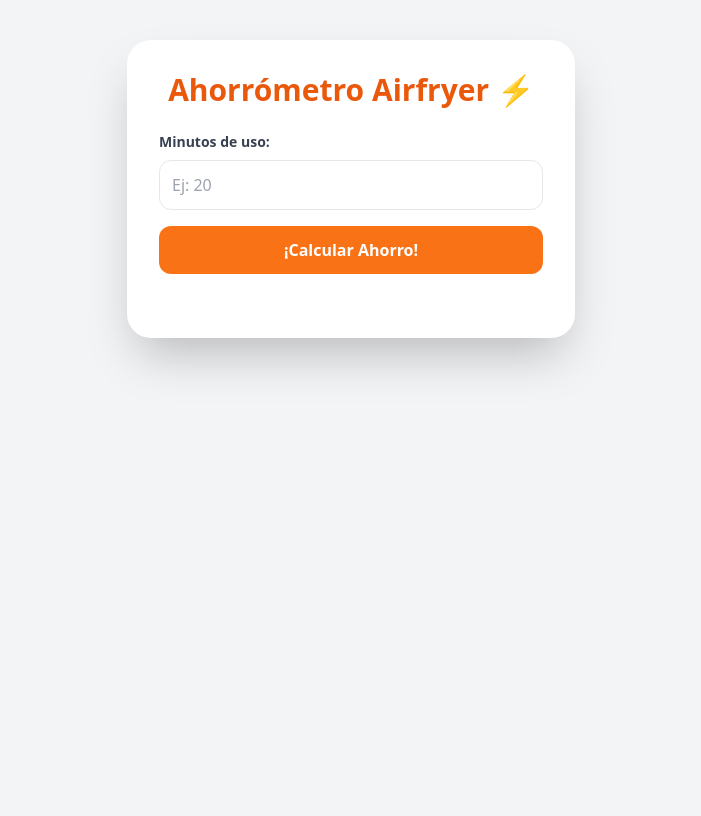
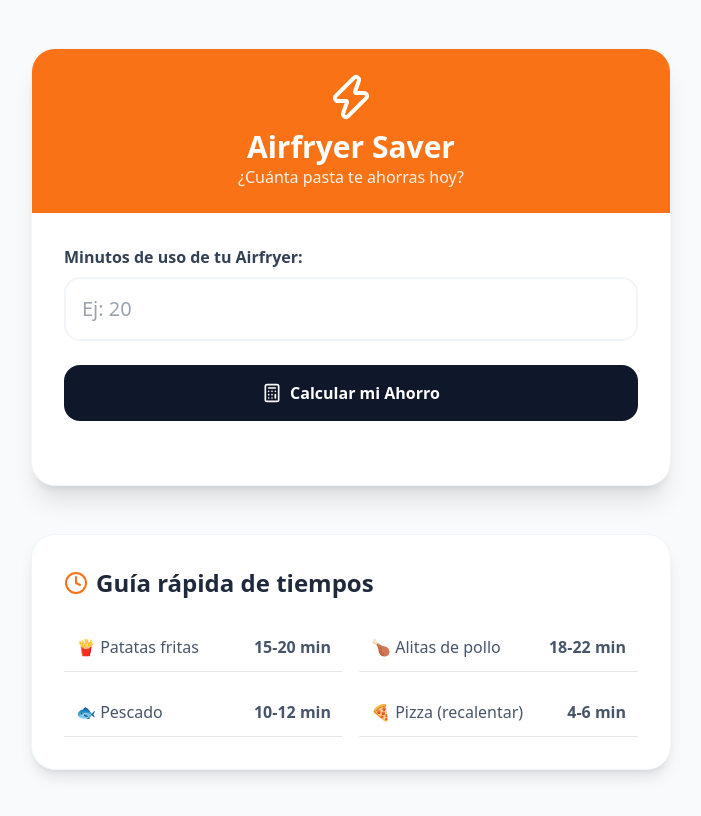
Before and after one commit to ISaad/ahorrometro-airfryer, a plain HTML site: page index.html in a window 1280 px wide. Shown: the whole page, without its empty margins (289-990 px from the left). Drawn offline with nearby package versions, Linux system fonts and the light colour scheme.

Commit message:
Mejoras visuales

```diff
--- a/index.html
+++ b/index.html
@@ -3,43 +3,75 @@
 <head>
     <meta charset="UTF-8">
     <meta name="viewport" content="width=device-width, initial-scale=1.0">
-    <title>Ahorrómetro Airfryer 🍗</title>
+    <title>Airfryer Saver | Calcula tu ahorro ⚡</title>
     <script src="https://cdn.tailwindcss.com"></script>
+    <script src="https://unpkg.com/lucide@latest"></script>
 </head>
-<body class="bg-gray-100 font-sans">
-    <div class="max-w-md mx-auto my-10 bg-white p-8 rounded-3xl shadow-2xl">
-        <h1 class="text-3xl font-bold text-center text-orange-600 mb-6">Ahorrómetro Airfryer ⚡</h1>
+<body class="bg-slate-50 font-sans antialiased">
 
-        <div class="mb-4">
-            <label class="block text-gray-700 text-sm font-bold mb-2">Minutos de uso:</label>
-            <input type="number" id="minutos" placeholder="Ej: 20" class="w-full p-3 border rounded-xl focus:outline-none focus:ring-2 focus:ring-orange-500">
+    <div class="max-w-2xl mx-auto px-4 py-12">
+        <div class="bg-white rounded-3xl shadow-xl overflow-hidden border border-slate-100">
+            <div class="bg-orange-500 p-6 text-white text-center">
+                <i data-lucide="zap" class="w-12 h-12 mx-auto mb-2"></i>
+                <h1 class="text-3xl font-extrabold">Airfryer Saver</h1>
+                <p class="opacity-90">¿Cuánta pasta te ahorras hoy?</p>
+            </div>
+
+            <div class="p-8">
+                <div class="mb-6">
+                    <label class="block text-slate-700 font-bold mb-2">Minutos de uso de tu Airfryer:</label>
+                    <input type="number" id="minutos" placeholder="Ej: 20"
+                        class="w-full p-4 text-xl border-2 border-slate-100 rounded-2xl focus:border-orange-500 focus:outline-none transition-all">
+                </div>
+
+                <button onclick="calcular()"
+                    class="w-full bg-slate-900 text-white font-bold py-4 rounded-2xl hover:bg-orange-600 transition-all flex items-center justify-center gap-2">
+                    <i data-lucide="calculator" class="w-5 h-5"></i> Calcular mi Ahorro
+                </button>
+
+                <div id="resultado" class="mt-8"></div>
+            </div>
         </div>
 
-        <button onclick="calcular()" class="w-full bg-orange-500 text-white font-bold py-3 rounded-xl hover:bg-orange-600 transition duration-300">
-            ¡Calcular Ahorro!
-        </button>
-
-        <div id="resultado" class="mt-8 space-y-4">
+        <div class="mt-12 bg-white rounded-3xl p-8 shadow-lg border border-slate-100">
+            <h2 class="text-2xl font-bold text-slate-800 mb-6 flex items-center gap-2">
+                <i data-lucide="clock" class="text-orange-500"></i> Guía rápida de tiempos
+            </h2>
+            <div class="grid grid-cols-1 md:grid-cols-2 gap-4 text-slate-600">
+                <div class="flex justify-between p-3 border-b"><span>🍟 Patatas fritas</span> <b>15-20 min</b></div>
+                <div class="flex justify-between p-3 border-b"><span>🍗 Alitas de pollo</span> <b>18-22 min</b></div>
+                <div class="flex justify-between p-3 border-b"><span>🐟 Pescado</span> <b>10-12 min</b></div>
+                <div class="flex justify-between p-3 border-b"><span>🍕 Pizza (recalentar)</span> <b>4-6 min</b></div>
             </div>
+        </div>
     </div>
 
     <script>
+        // Inicializar iconos
+        lucide.createIcons();
+
         function calcular() {
             const min = document.getElementById('minutos').value;
-            const precioLuz = 0.20; // €/kWh
+            const precioLuz = 0.18; // Precio medio 2026
             if(!min) return;
 
-            const consAir = (1500 * (min/60) / 1000) * precioLuz;
-            const consHorno = (2500 * (min/60) / 1000) * precioLuz;
+            const consAir = (1.5 * (min/60)) * precioLuz;
+            const consHorno = (2.5 * (min/60)) * precioLuz;
             const ahorro = consHorno - consAir;
 
             document.getElementById('resultado').innerHTML = `
-                <div class="bg-green-100 p-4 rounded-xl text-center">
-                    <p class="text-green-800 font-semibold">Te has ahorrado</p>
-                    <p class="text-4xl font-black text-green-600">${ahorro.toFixed(2)}€</p>
-                    <p class="text-xs text-green-700 mt-2">comparado con un horno convencional</p>
+                <div class="bg-orange-50 border-2 border-orange-100 p-6 rounded-2xl animate-bounce-short">
+                    <div class="flex items-center justify-between">
+                        <div>
+                            <p class="text-orange-800 font-bold text-sm uppercase">¡Ahorro conseguido!</p>
+                            <p class="text-4xl font-black text-orange-600">${ahorro.toFixed(2)}€</p>
+                        </div>
+                        <i data-lucide="piggy-bank" class="w-12 h-12 text-orange-500"></i>
+                    </div>
+                    <p class="text-slate-500 text-xs mt-4 italic">* Comparado con un horno eléctrico de 2500W</p>
                 </div>
             `;
+            lucide.createIcons(); // Recargar iconos en el resultado
         }
     </script>
 </body>
```
